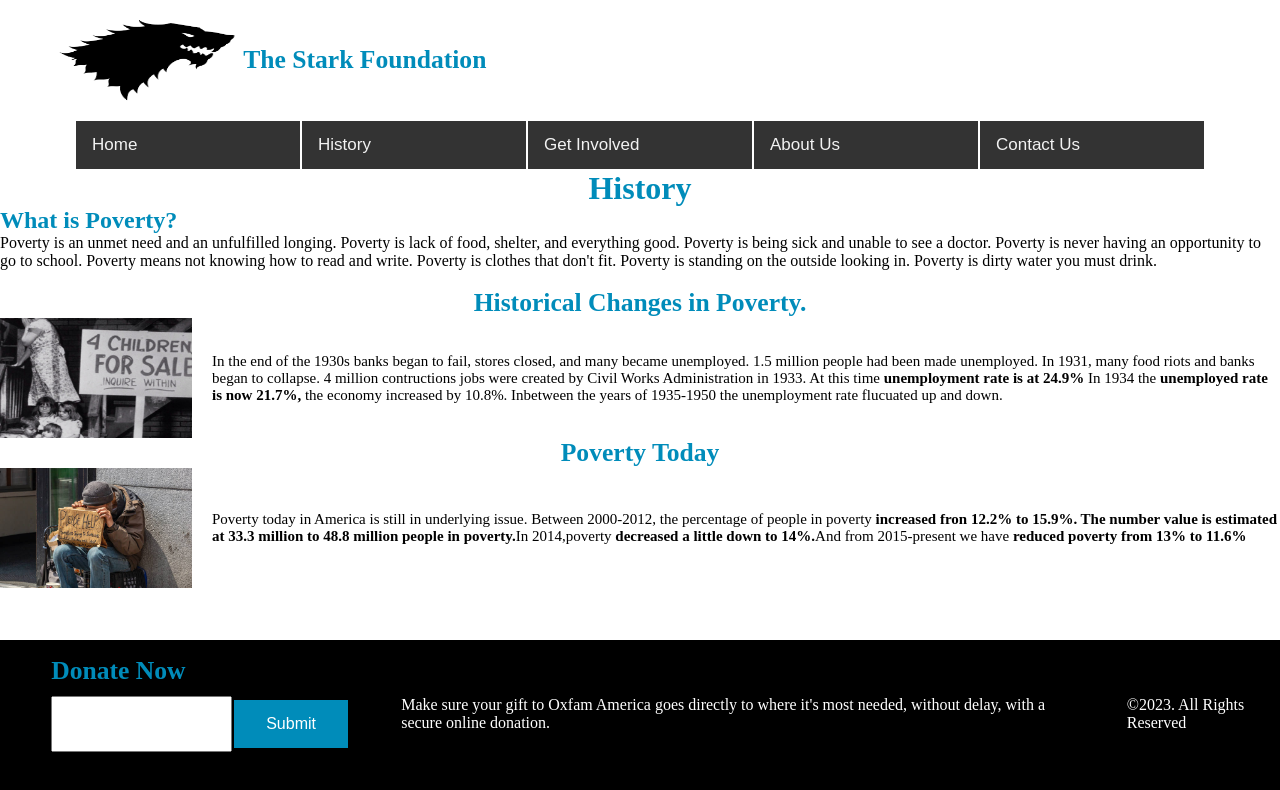
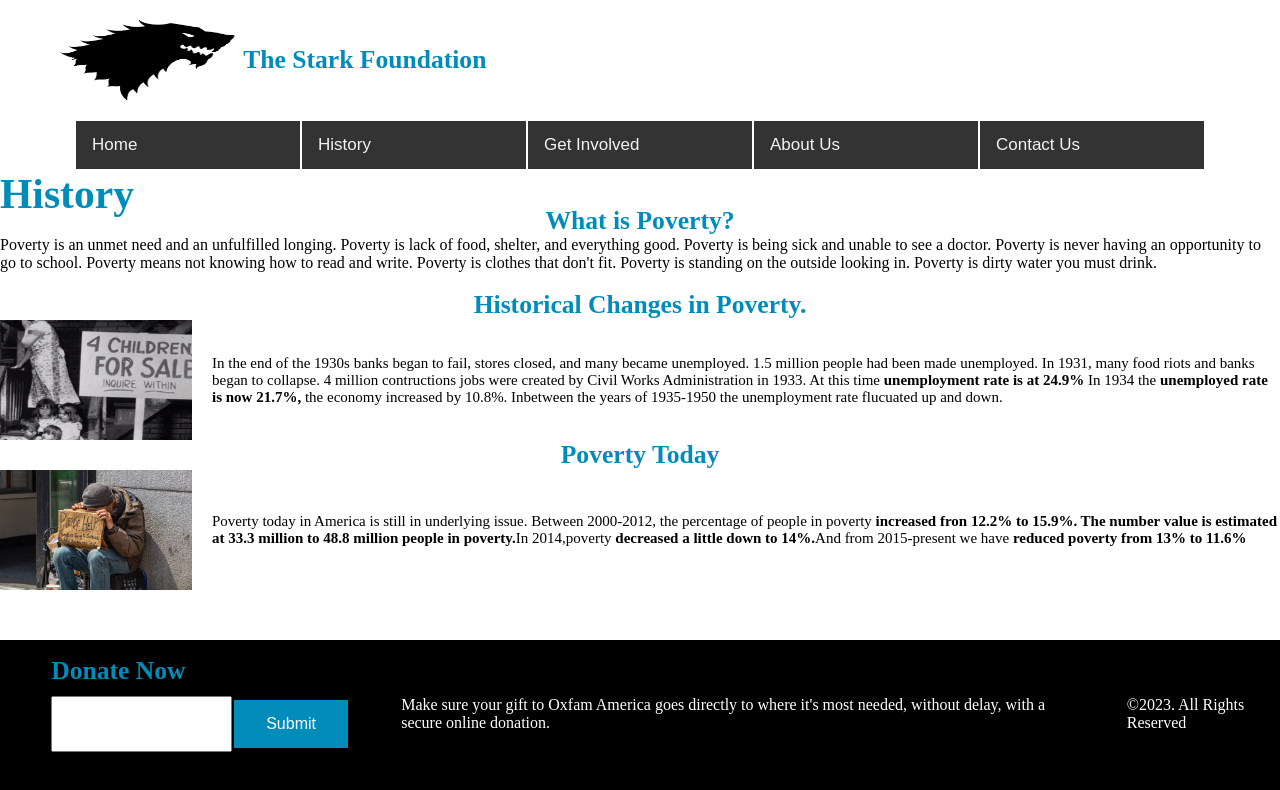
Before and after one commit to sodoeme0/code4justice, a plain HTML site: page History.html in a window 1280 px wide. Drawn offline with Linux system fonts and the light colour scheme.

Commit message:
new history changes

```diff
--- a/History.css
+++ b/History.css
@@ -39,7 +39,9 @@
 
 h1{
     color:#008CBA;
-    text-align: center;}
+    text-align: center;
+    font-size: 2.6rem;
+  }
 
  h2{
     color:#008CBA;
@@ -54,9 +56,15 @@ h3{
 .container {
     display: flex;
     align-items: center;
-    justify-content: center
+    justify-content: center;
   }
+
 /* here is how I styled it to be centered */
+   .history {
+    position: fixed;
+    justify-content: left;
+   }
+
   .h3{
     display: flex;
     justify-content: center;
--- a/History.html
+++ b/History.html
@@ -29,12 +29,14 @@
     <!-- <br> -->
 
     <header>
-        <h1>History</h1>
+        <h1 class="history">History</h1>
     </header>
+    <br>
+    <br>
     <main>
         <!-- This is our 1st section of history page -->
         <section>
-            <h2>What is Poverty?</h3>
+            <h3 class="h3">What is Poverty?</h3>
             <p>Poverty is an unmet need and an unfulfilled longing. Poverty is lack of food, shelter, and everything good. Poverty is being sick and unable to see a doctor. Poverty is never having an opportunity to go to school. Poverty means not knowing how to read and write. Poverty is clothes that don't fit. Poverty is standing on the outside looking in. Poverty is dirty water you must drink.</p>
             </section>
             <br>
@@ -58,9 +60,7 @@
 
                 <h3 class="h3">Poverty Today</h3>
             <div class="container">
-                <div class="image">
                     <img src="c4j.pov.today.jpeg">
-                </div>
                 <div class="text">
                     <p>Poverty today in America is still in underlying issue. Between 2000-2012, the percentage of people in poverty <strong>increased fron 12.2% to 15.9%. The number value is estimated at 33.3 million to 48.8 million people in poverty.</strong>In 2014,poverty <strong>decreased a little down to 14%.</strong>And from 2015-present we have <strong>reduced poverty from 13% to 11.6%</strong></p>
 
```
